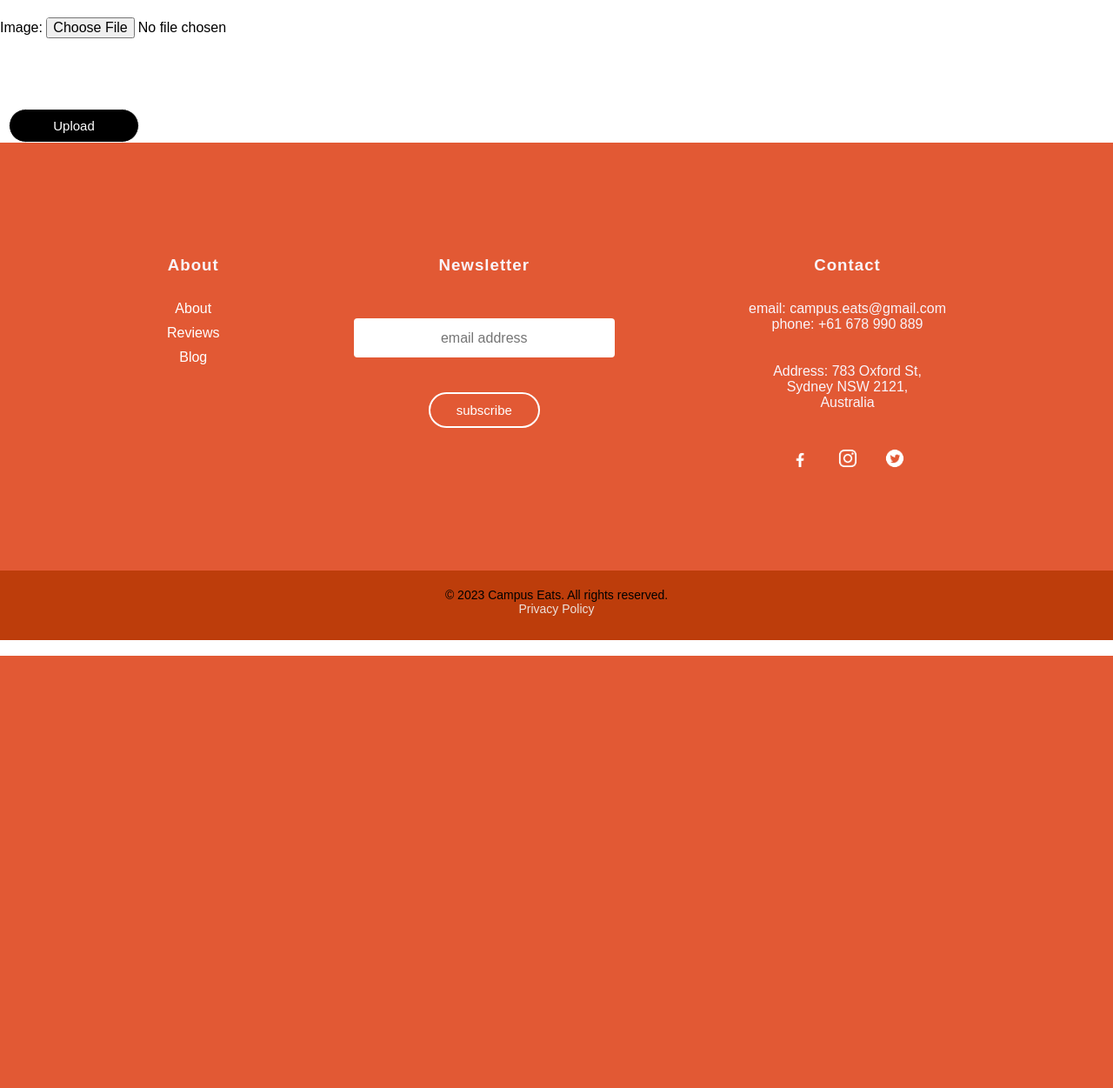
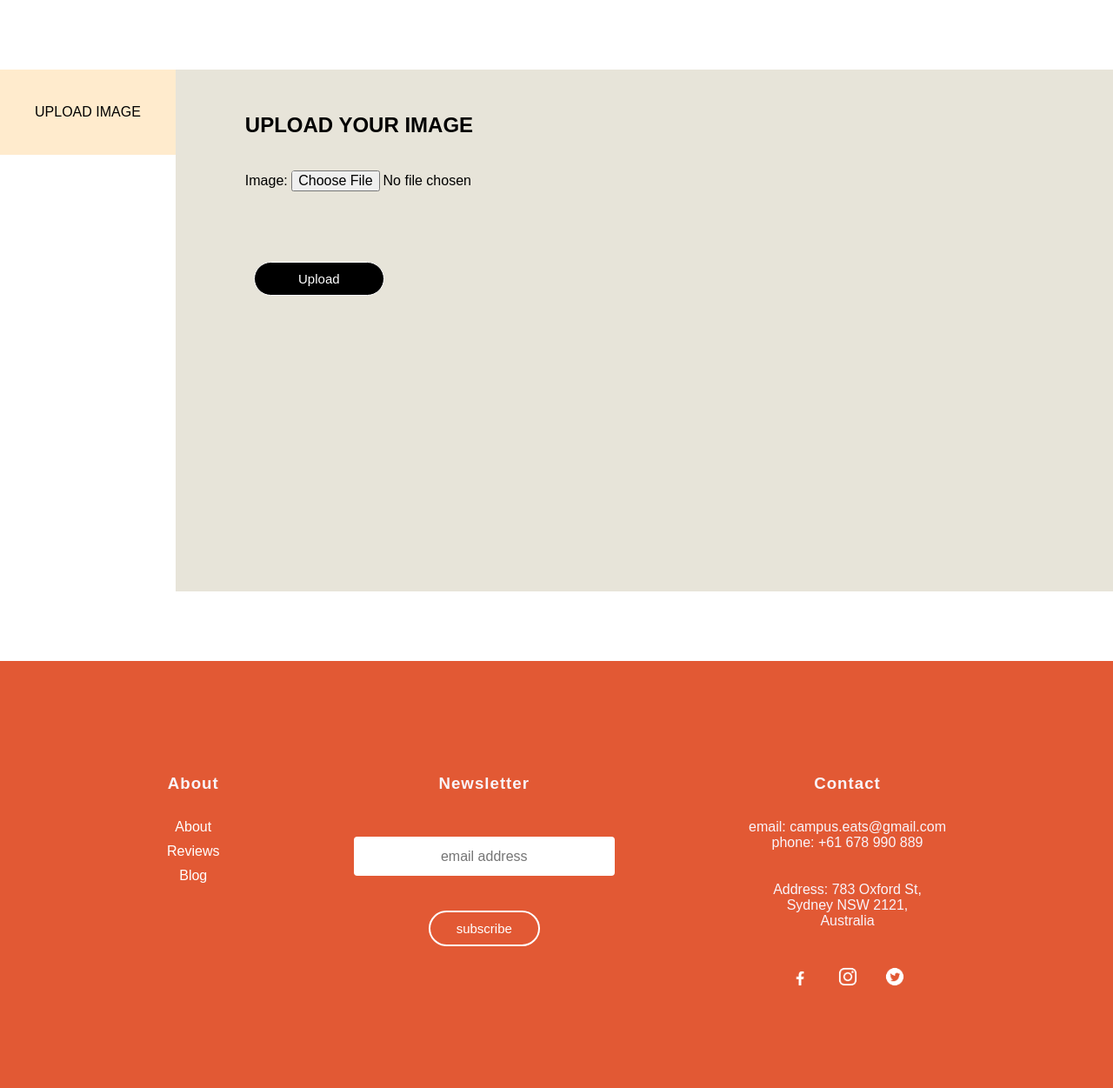
Before and after one commit to VivOwoH/CampusEats, a Django app: page /upload/ in a window 1280 px wide. Shown: the part 46-1297 px from the top of the page at 87% size. Before the commit the page ends 800 px from the top, so only its background shows below. Run offline with Django 4.2, Linux system fonts and the light colour scheme.

Commit message:
minor change

```diff
--- a/campusEats/apps/cloudinary_integration/templates/upload_template.html
+++ b/campusEats/apps/cloudinary_integration/templates/upload_template.html
@@ -20,8 +20,23 @@
         cursor: pointer;
         float: left;
     }
+
+    .right-column {
+        height: 600px;
+    }
 </style>
 
+<!--section between the nav and form-->
+<div class="up_container"></div>
+
+<div class="container">
+    <div class="left-column">
+        <a href="#">UPLOAD IMAGE</a>
+    </div>
+
+    <div class="right-column">
+        <h2>UPLOAD YOUR IMAGE</h2>
+        <br>
         <form method="post" enctype="multipart/form-data">
             {% csrf_token %}
             {{ form.image.label }}: {{ form.image }}<br>
@@ -29,5 +44,11 @@
             {{ form.model_id.label }}: {{ form.model_id }}<br> -->
             <button type="submit" id="upload-btn">Upload</button>
         </form>
+    </div>
+
+    <script src="admin_script.js"></script>
+</div>
+
+<div class="up_container"></div>
 
 {% endblock %}
```
Lines whose indentation alone changed are shown as unchanged.
